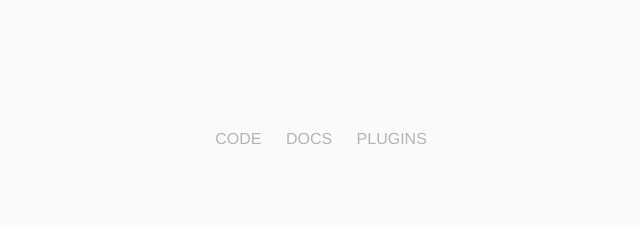
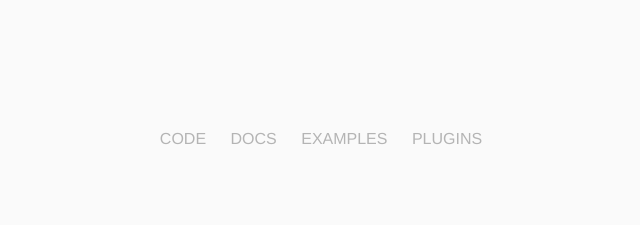
Before and after one commit to fissionjs/fissionjs.github.io, a website: page index.jade in a window 1280 px wide. Shown: the top 225 px of the page, without its empty margins (319-959 px from the left). Drawn offline with nearby package versions, Linux system fonts and the light colour scheme; files that its build step writes are made by us from their sources.

Commit message:
add examples link

```diff
--- a/index.jade
+++ b/index.jade
@@ -15,8 +15,8 @@ html
           a(href='https://github.com/fissionjs/fission') CODE
         li
           a(href='https://github.com/fissionjs/fission/tree/master/docs') DOCS
-        //li
-          a(href='https://github.com/fissionjs') GUIDES
+        li
+          a(href='https://github.com/fissionjs/examples' target='_blank') EXAMPLES
         li
           a(href='https://www.npmjs.org/browse/keyword/fission-plugin') PLUGINS
         .right
```
Also changed, not shown: index.html.
